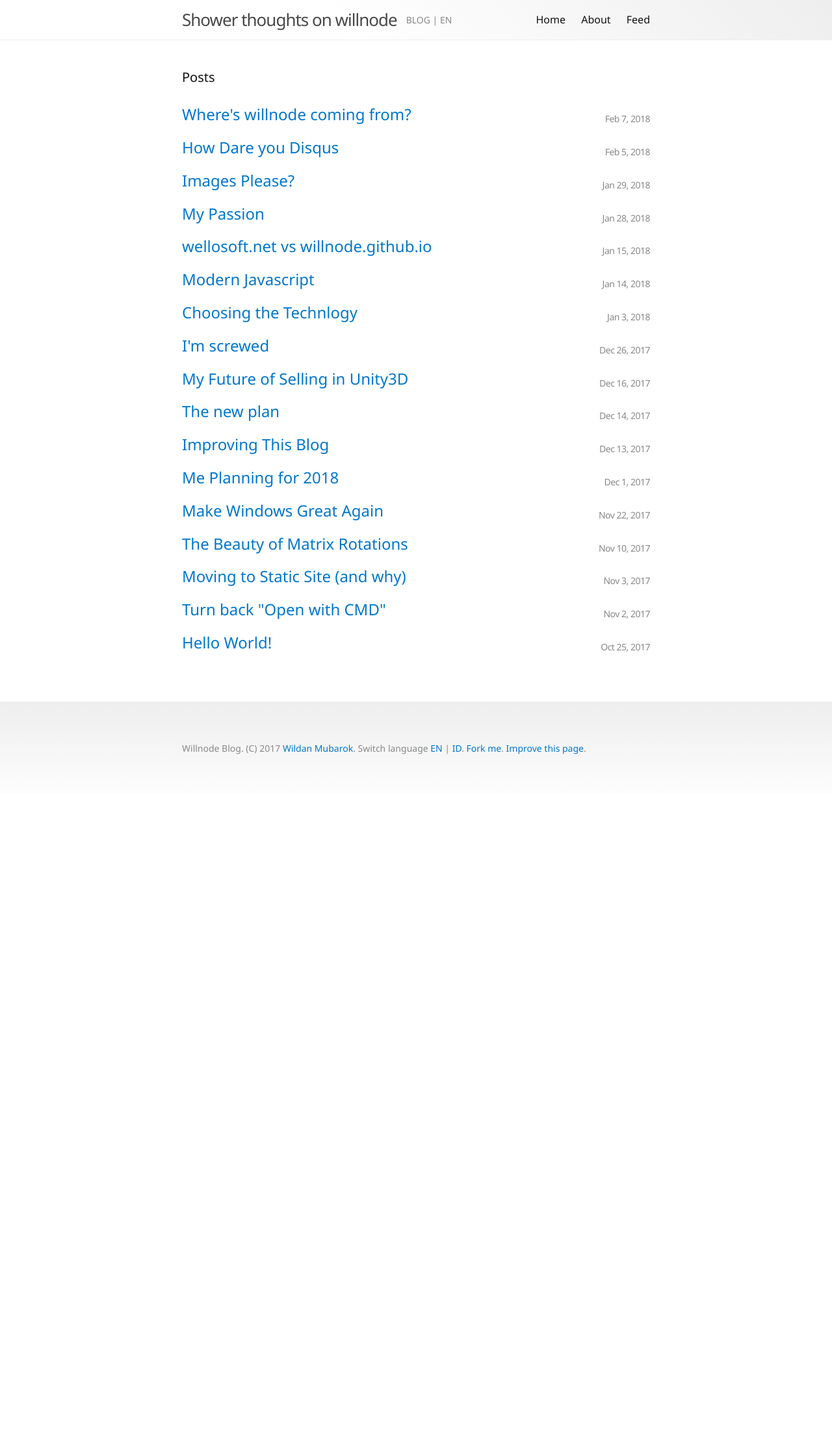
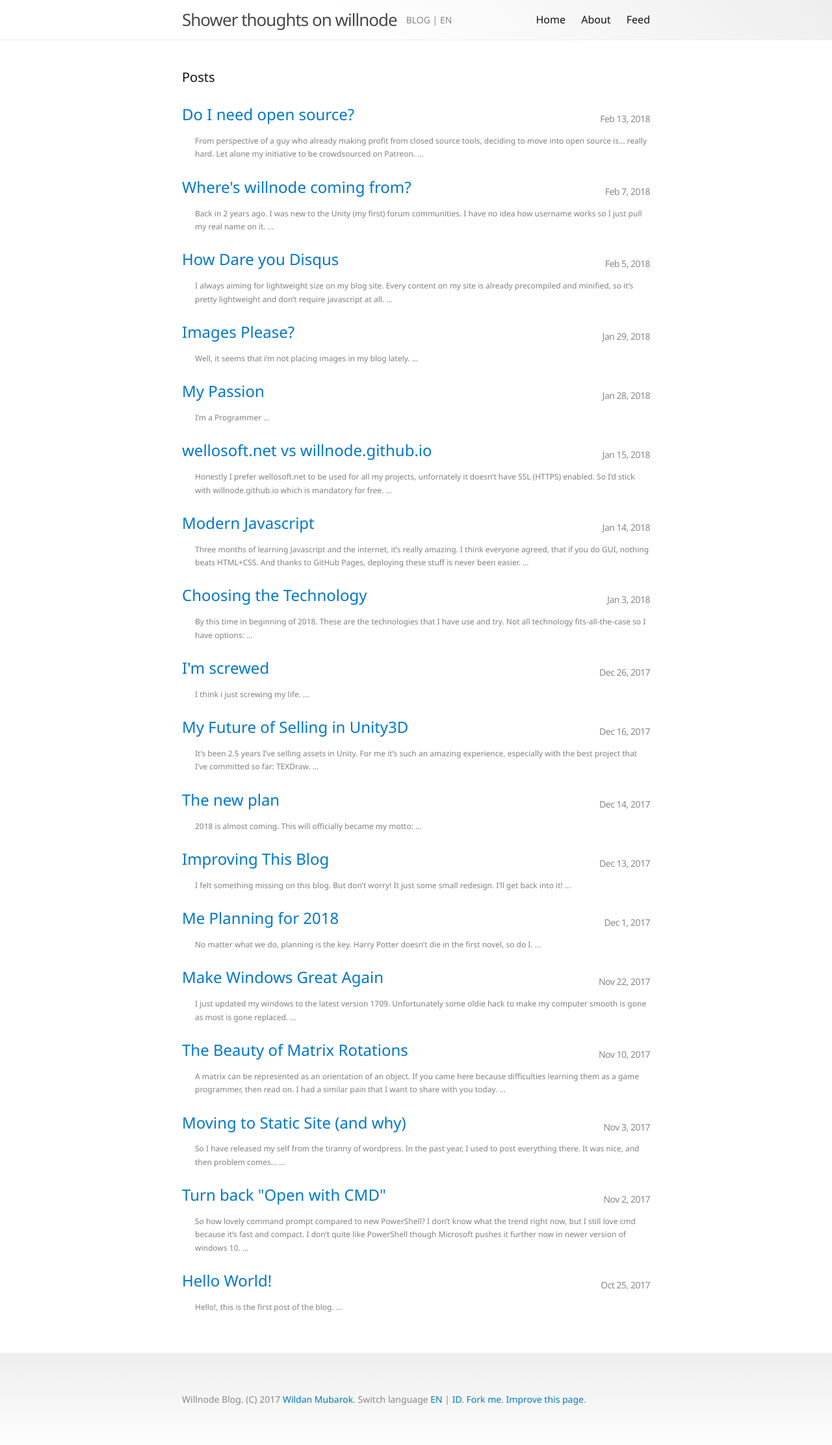
Before and after one commit to willnode/blog, a Jekyll site: the page built from en/index.md, in a window 1280 px wide. Shown: the whole page at 65% size. Built offline with Jekyll 4.4.1, drawn with Linux system fonts in a browser that asks for light colours; before the commit the page ends 1222 px from its top, so only the background shows below that.

Commit message:
new post + add better excerpt

```diff
--- a/_layouts/feed.html
+++ b/_layouts/feed.html
@@ -4,7 +4,7 @@
 <id>{{ site.url }}/{{ page.lang }}</id>
 <icon>/favicon.png</icon>
 <updated>{{ site.time | date_to_xmlschema }}</updated>
-<description>{{ page.excerpt }}</description>
+<summary>{{ page.excerpt }}</summary>
 <link href="{{ site.url }}/{{ page.lang }}/"/>
 <link href="{{ page.url | absolute_url }}" rel="self"/>
 <incaseyoudontgettheidea>{{ page.hint }}</incaseyoudontgettheidea>
--- a/_layouts/home.html
+++ b/_layouts/home.html
@@ -15,9 +15,10 @@ layout: default
             {% unless post.hidden==true %}
              {% assign date_format = site.minima.date_format | default: "%b %-d, %Y" %}
               <h2 class="post-link">
-                <a href="{{ post.url | relative_url }}" title="{{ post.excerpt | strip_html }}…">{{ post.title | escape }}</a>
+                <a href="{{ post.url | relative_url }}">{{ post.title | escape }}</a>
               </h2>
               <span class="post-meta">{{ post.date | date: date_format }}</span>
+              <p class="post-short">{{ post.excerpt | strip_html }}…</p>
             {% endunless %}
           {% endif %}
         </li>
--- a/_sass/layout.scss
+++ b/_sass/layout.scss
@@ -137,6 +137,11 @@
   margin-bottom: 10px;
 }
 
+.post-short {
+  padding-left: 20px;
+  font-size: 12px;
+  color: gray;
+}
 
 /**
  * Posts
--- a/en/_posts/2018-01-03-choosing-the-technology.md
+++ b/en/_posts/2018-01-03-choosing-the-technology.md
@@ -1,5 +1,5 @@
 ---
-title: "Choosing the Technlogy"
+title: "Choosing the Technology"
 ---
 
 By this time in beginning of 2018. These are the technologies that I have use and try. Not all technology fits-all-the-case so I have options:
--- /dev/null
+++ b/en/_posts/2018-02-13-do-i-need-open-source.md
@@ -0,0 +1,83 @@
+---
+title: Do I need open source?
+---
+
+From perspective of a guy who already making profit from closed source tools, deciding to move into open source is... really hard. Let alone my initiative to be *crowdsourced* on Patreon.
+
+## Why I consider moving
+
+The time that TEXDraw being popular, it make my confidence boost so big that I can make more tools, and then sell it at my willing.
+
+However, saying is easy. Turns out I'd stuck with that. What are the tool that *selling*? Even worse I only have [one] asset, that also don't deserve the right attention.
+
+Witout Open sourcing thing, I just broke running out fuel to keep me creative.
+
+## Open Source
+
+The time that I spent 4 months to learn [Javascript](/en/modern-javascript) is like being punched-in-the-ass. The Javascript community in my opinition, is very strong with its Open Source culture. Javascript and Web development was doomed to be sucks but then their community turned it to be the most expressive language I ever know.
+
+I know some top open source programmers, like Evan, Sebastian, Sindre and many other; they're pretty hardcore. I really dearly love to know deeply each story of them. I just began to drunk with that. If you want an example, [I found one](https://medium.freecodecamp.org/sindre-sorhus-8426c0ed785d) that excellent.
+
+## The Struggle of Being OSS
+
+I'd say it's cool to share the stuff that you care to everyone down the earth. But...
+
+### LICENSE
+
+There was a time that React, the most populous Javascript framework, was [*not* licensed in MIT](https://code.facebook.com/posts/300798627056246/relicensing-react-jest-flow-and-immutable-js/). Everybody [simply yell at that pretty badly](https://medium.freecodecamp.org/facebook-just-changed-the-license-on-react-heres-a-2-minute-explanation-why-5878478913b2). Luckily at that time I wasn't even know what framework is so I got my butt safe.
+
+The thing is, when the LICENSE is not MIT, everyone that depends on it might got in trouble, and we sure like to avoid to mess with lawyers, right?
+
+### README
+
+...or the way to engage guests to your repo.
+
+For real, I have created over thirty (30!) repositories and no single repo have over 20 ⭐. So sad 😢.
+
+I found a great resource for this, but then will it be worth it?
+
+### ISSUES
+
+Someone on SO (sorry forgot the link) ask why often free software are not released as open source.
+
+> Because the maker don't give a damn to technical questions
+
+So yeah, have you seen how NPM maintainer struggling with the overwhelming issues, or the story that lead John Resig giving away JQuery and Sebastian with Babel?
+
+It's also normal for newbies to ask to the author about problem they had via social media, which is very discouraged. For real I said so because [I've mistakenly doing that way](https://twitter.com/willnode/status/952803217934397440).
+
+I haven't any repo that gotten popular, so it both forgiving and cursing and the same time, so do the reverse. Be responsible if you want to submit an issue.
+
+### PULL REQUESTS (CONTRIBUTING)
+
+This is perhaps the most terrifying and chalengging thing that dwarfes newbies... Pull Request.
+
+Most first timers began with improving documentation or README, or perhaps updating depedencies. However when you intend to add/improve/fix things, it gonna be serious.
+
+First stuff, you need to know [how PR works](https://help.github.com/articles/about-pull-requests/). Be careful with what you're doing and watch every commit you made. And finally, give the description properly and be helpful.
+
+Dude I'm serious here. To give you demonstration, In [my first real PR](https://github.com/sindresorhus/gh-latest-repos/pull/9), I was panicking when my PR get fail on tests while it just matter of double quotes (I wasn't knew about style linters before) and the worst, it hadn't been merged to this date.
+
+In my most recent PR, I had submitted [a design PR](https://github.com/desktop/desktop/pull/3922) with real damn good close ups, yet only been merged a week later when I gave them another damn good explanation. Gosh, I just satisfied when @donokuda greet me with emoji before merging the PR. It just made my week.
+
+The last thing that I you to keep note, keep a damn respect to maintainer that will respond to your PR. Trust me it pays good both to you and the maintainer.
+
+### MONEY
+
+This is perhaps the most sensitive thing that dev who commit will talk about when doing a full dedication to open source. But when the community speaks, anything can happen.
+
+I've took a note some successful OSS hardcore who getting paid committed to Open Source, also some others that being raised in groups like Open Collective. I don't have to put links now, because @feross already [have the list](https://github.com/feross/thanks/blob/master/index.js) for the [tool he made](https://github.com/feross/thanks).
+
+But anyway, looking at the success stories, I'd like to follow the trend, however have you see my contribution graph?
+
+![The graph in Jan 2018]({{site.img}}contib-graph-jan18.png)
+
+Yeah, I made 150+ commits in this 2018 yet don't get attention I deserve. Yes I still likely to do this but I think will stay on the same boat.
+
+## The Fate
+
+For more than two year, my premium tools cover my financial need. I might won't have a chance diving to OSS if that don't happen!
+
+By this state it might be better to make open source stuff be as a side-project. Let's hope the time will change that.
+
+Also I think I need strategy when making tools, because I saw that people only care about tools if they depends on it (means quantity doesn't matter at all)
```
Also changed, not shown: 1 other file.
